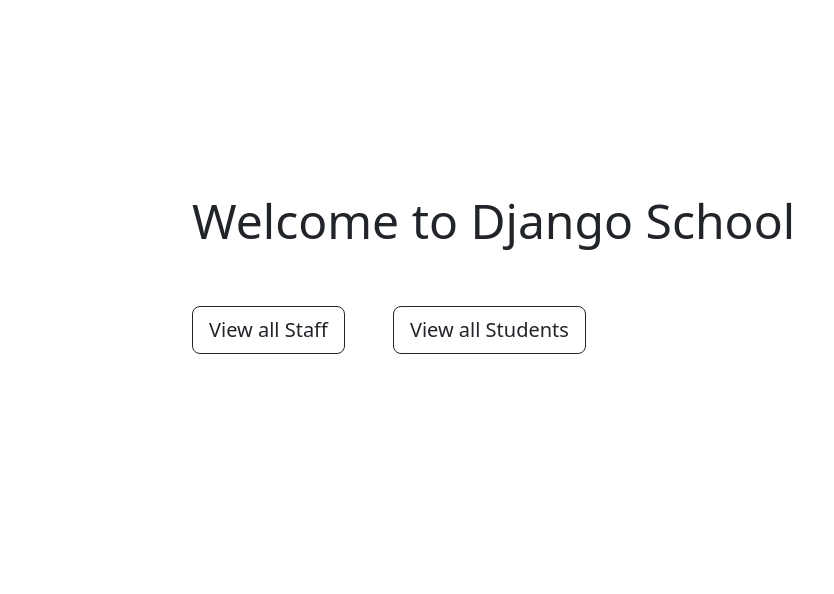
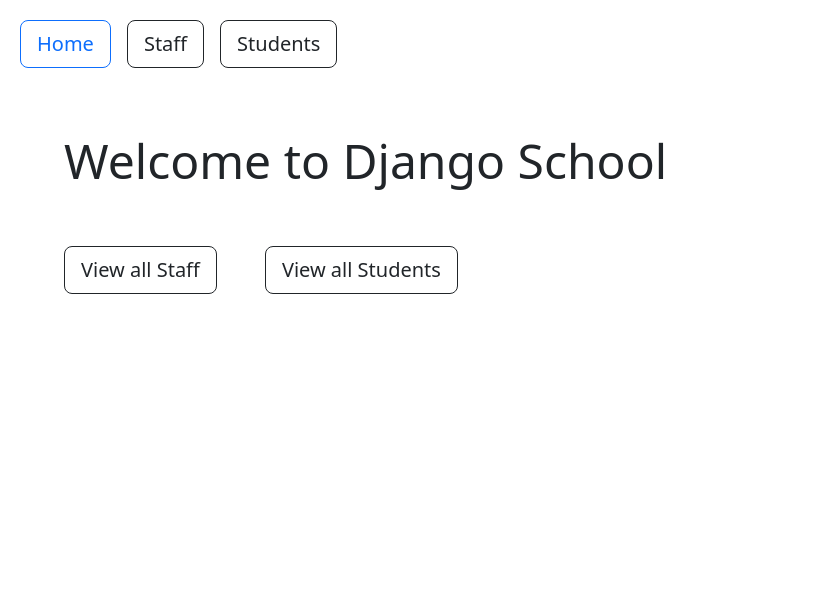
Before and after one commit to rw82622/django-school-roster, a Django app: page /school/ in a window 1280 px wide. Shown: the top 594 px of the page, without its empty margins (0-834 px from the left). Run offline with Django 4.2, Linux system fonts and the light colour scheme.

Commit message:
show navbar in all pages

```diff
--- a/school_roster_app/templates/index.html
+++ b/school_roster_app/templates/index.html
@@ -1,8 +1,8 @@
 {% extends "layout.html" %} {% block title %}<title>Home</title>{% endblock %}
 {% block content %}
-<div class="vstack gap-5">
+<div style="justify-items: center;" class="vstack gap-5">
   <h1 style="font-size: 3em">Welcome to {{school_name}}</h1>
-  <div style="align-content: center" class="hstack gap-5">
+  <div class="hstack gap-5">
     <a href="./staff/">
       <button class="btn btn-outline-dark btn-lg">View all Staff</button>
     </a>
--- a/school_roster_app/templates/layout.html
+++ b/school_roster_app/templates/layout.html
@@ -16,12 +16,17 @@
     {% endblock %}
   </head>
   <body>
+    <nav class="hstack gap-3" style="margin: 20px;">
+      <a href="/school"><button class="btn btn-outline-primary btn-lg">Home</button></a>
+      <a href="/school/staff"><button class="btn btn-outline-dark btn-lg">Staff</button></a>
+      <a href="/school/students"><button class="btn btn-outline-dark btn-lg">Students</button></a>
+      <hr>
+    </nav>
     <div
       style="
-        margin: 15%;
+        margin: 5%;
         display: flex;
         flex-direction: column;
-        align-items: center;
       "
     >
       {% block content %}{% endblock %}
--- a/school_roster_app/templates/students.html
+++ b/school_roster_app/templates/students.html
@@ -2,7 +2,7 @@
 <title>Students</title>
 {%endblock%} {% block content %}
 <div>
-  <h1>All Students</h1>
+  <h1 style="font-size: 3em">All Students</h1>
   {% for item in students %}
   <h4>
     <a href="./{{item.school_id}}/">{{item.name}}</a>
```
